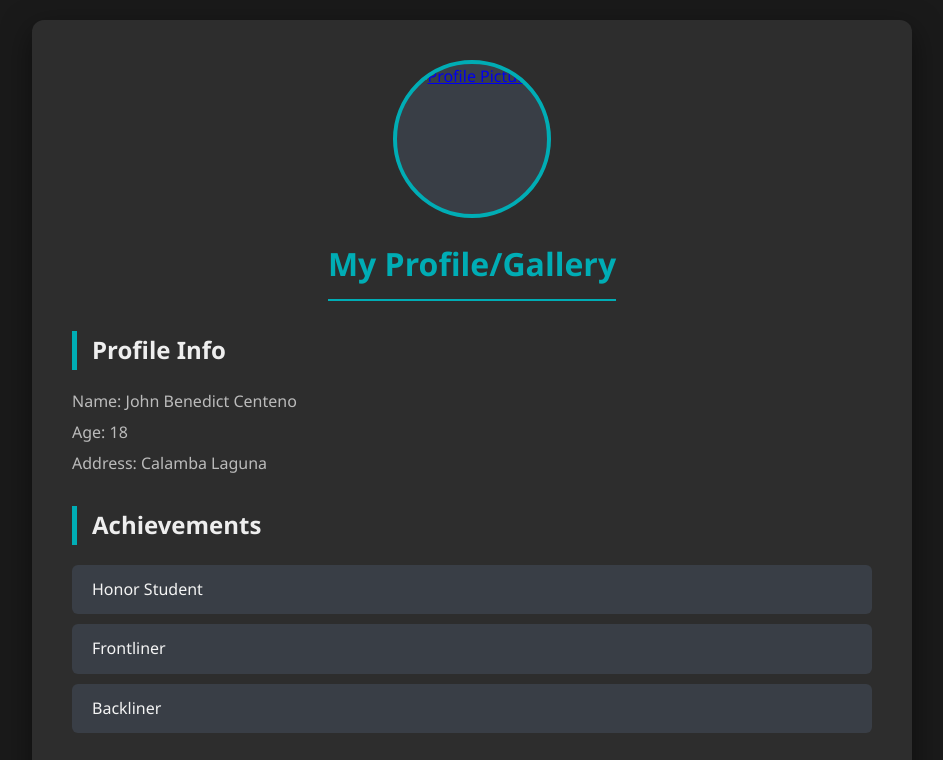
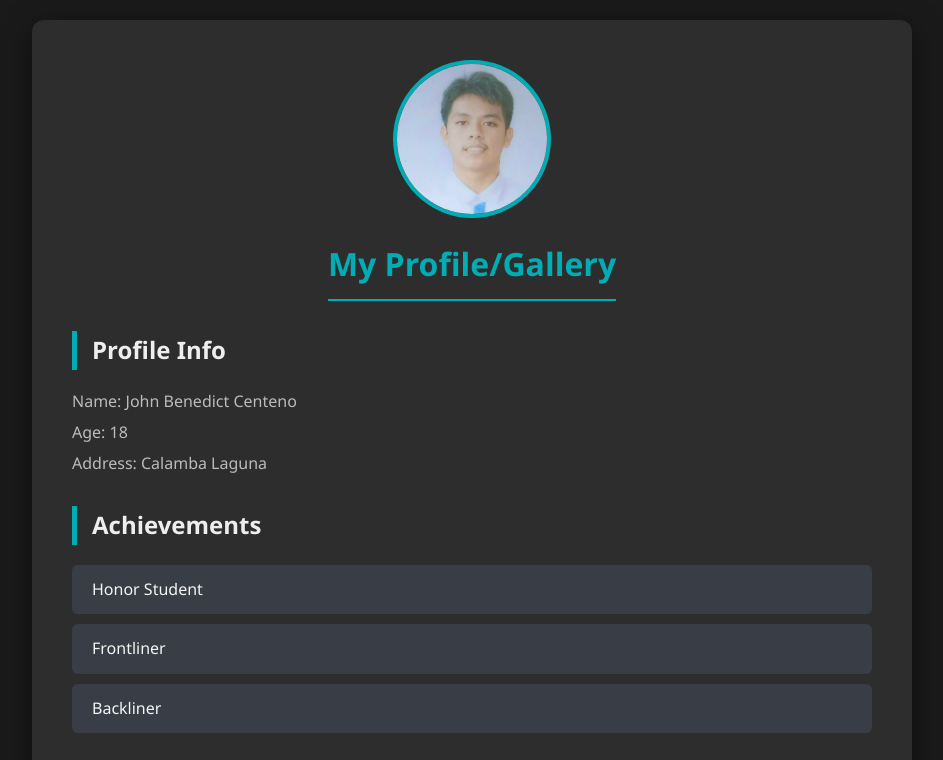
Before and after one commit to JohnBenedictCenteno/myportfolio1, a plain HTML site: page index.html in a window 1280 px wide. Shown: the top 760 px of the page, without its empty margins (168-1111 px from the left). Drawn offline with Linux system fonts and the light colour scheme.

Commit message:
Update index.html

```diff
--- a/index.html
+++ b/index.html
@@ -11,7 +11,7 @@
     <div class="profile-header">
         <div class="img-slot">
             <a href="https://www.youtube.com/watch?v=YQMCyaxVF1Q&list=RDYQMCyaxVF1Q&start_radio=1&pp=ygUOaGFwcHkgbmV3IHllYXKgBwE%3D">
-                <img src="C:\Users\Administrator\Downloads\Messenger_creation_1B665021-3054-460D-96B9-54608530EE88.jpg" alt="Profile Picture">
+                <img src="prof.jpg" alt="Profile Picture">
             </a>
         </div>
         <a href="C:\Users\John Benedict Centen\Downloads\html-20251227T070755Z-3-001\html\centeno destroyer\galery.html" class="header-link">
```
